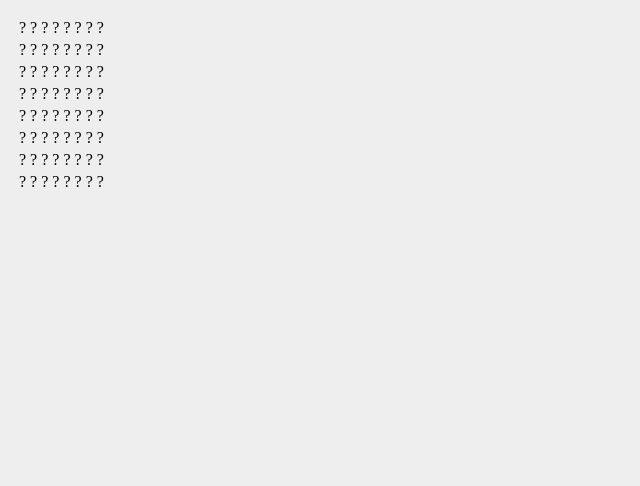
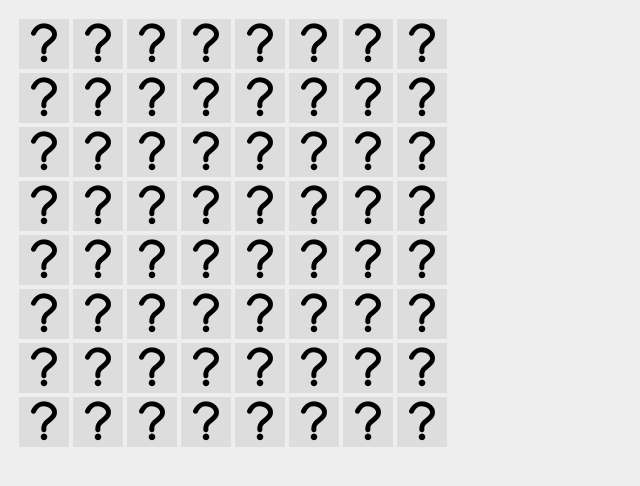
Before and after one commit to Prakcoder/diamond-sweeper, an Angular app: page / in a window 1280 px wide. Shown: the top 486 px of the page, without its empty margins (0-640 px from the left). Built offline with nearby package versions, Linux system fonts and the light colour scheme.

Commit message:
Added styles to show images

```diff
--- a/src/app/components/board/board.component.html
+++ b/src/app/components/board/board.component.html
@@ -1,19 +1,19 @@
 <table>
     <tr *ngFor="let x of indexArray">
         <td *ngFor="let y of indexArray" (click)="setClicked([x,y])">
-            <span *ngIf="isTouched([x,y]); else showUnTouched">
-                <span *ngIf='hasDiamond([x,y]); else showUnknown'>D</span>
+            <div *ngIf="isTouched([x,y]); else showUnTouched">
+                <div *ngIf='hasDiamond([x,y]); else showUnknown' class="diamond"></div>
                 <ng-template #showUnknown>
-                    <span> </span>
+                    <div class="empty"></div>
                 </ng-template>
-            </span>
+            </div>
             <ng-template #showUnTouched>
-                <span>?</span>
+                <div class="unknown"></div>
             </ng-template>
         </td>
     </tr>
 </table>
-<span *ngIf="isGameOver()">
+<div *ngIf="isGameOver()">
     You won!!!<br>
     Your score: {{getGameScore()}}
-</span>
+</div>
--- a/src/styles.scss
+++ b/src/styles.scss
@@ -9,3 +9,26 @@ body {
     width: 100%;
     margin: 2vh;
 }
+
+.diamond {
+    background-image: url("./assets/images/diamond.png");
+    background-color: #aaaaaa;
+    background-size: cover;
+    height: 50px;
+    width: 50px;
+}
+
+.empty {
+    background-color: #dddddd;
+    display: flex;
+    height: 50px;
+    width: 50px;
+}
+
+.unknown {
+    background-image: url("./assets/images/question.png");
+    background-color: #dddddd;
+    background-size: cover;
+    height: 50px;
+    width: 50px;
+}
```
